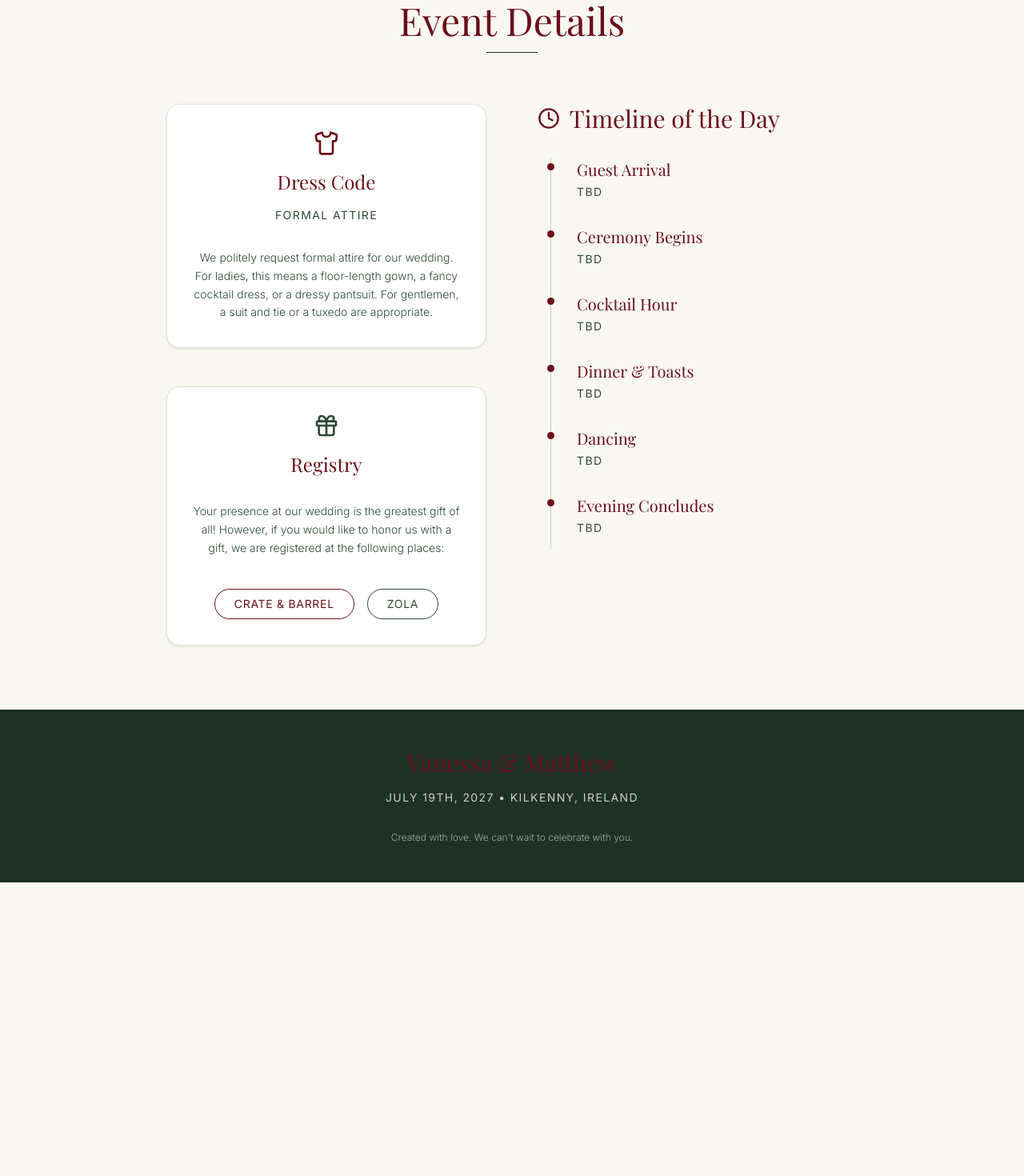
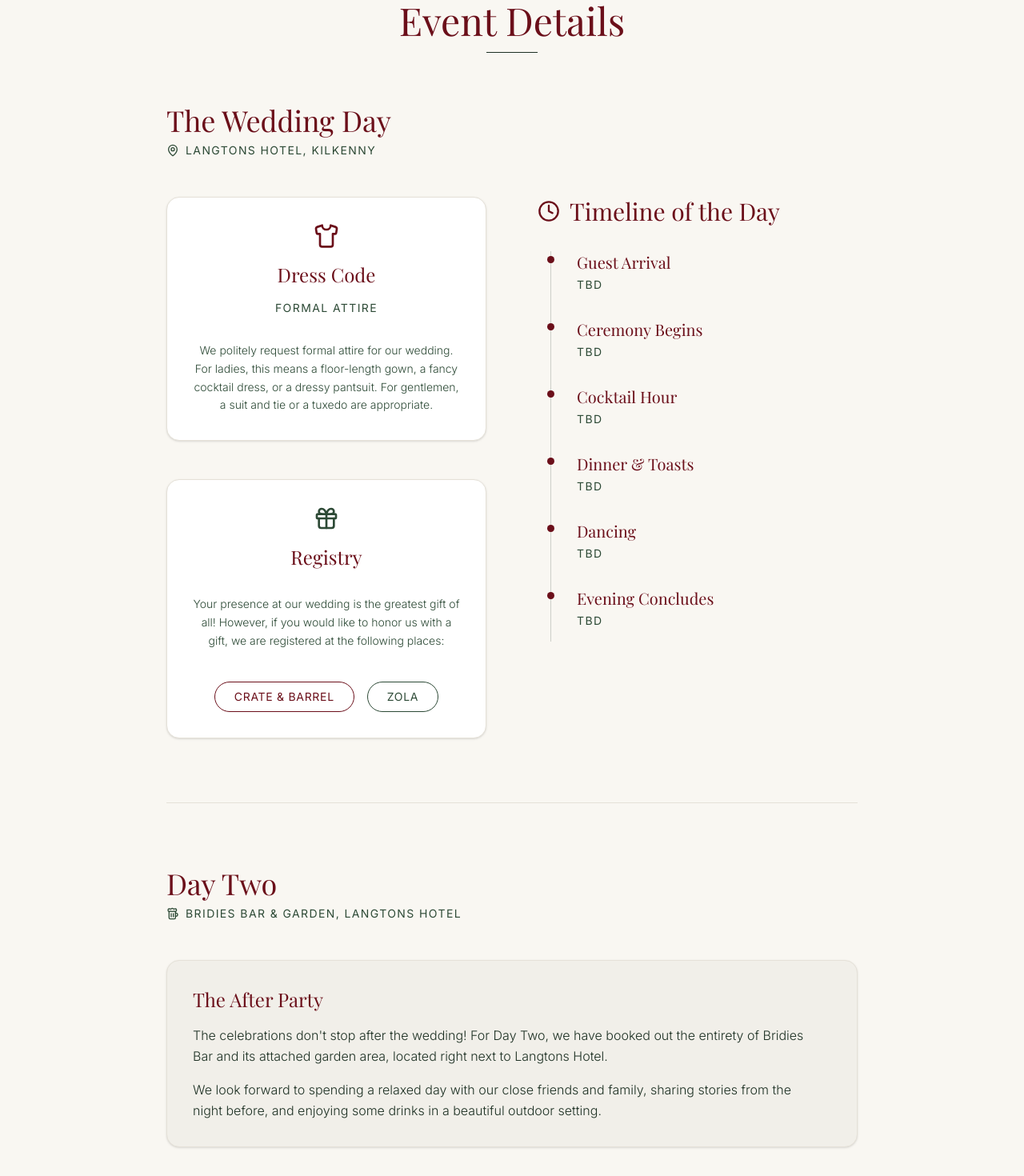
Before and after one commit to IrishCaveman/The-McCallions-Website, a React (Vite) app: page /event-details in a window 1280 px wide. Shown: the part 160-1630 px from the top of the page at 80% size. Before the commit the page ends 1263 px from the top, so only its background shows below. Built offline with nearby package versions, Linux system fonts and the light colour scheme; a web font is replaced by a local one.

Commit message:
feat: Update venue and accommodation details
Updates the accommodation page and venue page with the correct hotel names, descriptions, and parking information. Also adds the venue image to the `Where` page.

```diff
--- a/src/pages/Accommodation.tsx
+++ b/src/pages/Accommodation.tsx
@@ -23,7 +23,7 @@ export default function Accommodation() {
             <h2 className="font-serif text-3xl text-forest-900">Hotel Block Info</h2>
           </div>
           <div className="bg-cream-dark p-8 rounded-2xl shadow-sm border border-sand">
-            <h3 className="font-serif text-2xl text-maroon-800 mb-2">Kilkenny Ormonde Hotel</h3>
+            <h3 className="font-serif text-2xl text-maroon-800 mb-2">Langtons Hotel</h3>
             <p className="text-sm font-medium uppercase tracking-widest text-forest-800 mb-6">Primary Wedding Hotel</p>
             <p className="text-forest-900 font-light leading-relaxed mb-6">
               We have reserved a block of rooms for out-of-town guests at a discounted rate.
@@ -48,18 +48,18 @@ export default function Accommodation() {
           </div>
           <div className="grid md:grid-cols-2 gap-8">
             <div>
-              <h3 className="font-serif text-xl text-forest-900 mb-2">Lyrath Estate</h3>
+              <h3 className="font-serif text-xl text-forest-900 mb-2">Kilford Arms Hotel</h3>
               <p className="text-forest-800 font-light text-sm mb-4">
-                A beautiful luxury hotel slightly outside the city center. Offers a lovely spa and grounds.
+                A comfortable and welcoming hotel just a 3-minute walk from Langtons. Features a traditional Irish bar and excellent hospitality in the city center.
               </p>
-              <a href="#" className="text-maroon-800 hover:text-maroon-700 text-sm underline underline-offset-4">Visit Website</a>
+              <a href="https://www.kilfordarms.ie/" target="_blank" rel="noopener noreferrer" className="text-maroon-800 hover:text-maroon-700 text-sm underline underline-offset-4">Visit Website</a>
             </div>
             <div>
-              <h3 className="font-serif text-xl text-forest-900 mb-2">Pembroke Hotel</h3>
+              <h3 className="font-serif text-xl text-forest-900 mb-2">Kilkenny River Court Hotel</h3>
               <p className="text-forest-800 font-light text-sm mb-4">
-                Located right in the heart of Kilkenny, steps away from the Castle and local pubs.
+                Situated right beside the river and directly opposite the castle. A picturesque stay just a short 5-minute walk from Langtons.
               </p>
-              <a href="#" className="text-maroon-800 hover:text-maroon-700 text-sm underline underline-offset-4">Visit Website</a>
+              <a href="https://www.rivercourthotel.com/" target="_blank" rel="noopener noreferrer" className="text-maroon-800 hover:text-maroon-700 text-sm underline underline-offset-4">Visit Website</a>
             </div>
           </div>
         </section>
--- a/src/pages/EventDetails.tsx
+++ b/src/pages/EventDetails.tsx
@@ -1,5 +1,5 @@
 import { motion } from "motion/react";
-import { Clock, Shirt, Gift } from "lucide-react";
+import { Clock, Shirt, Gift, Beer, MapPin } from "lucide-react";
 
 export default function EventDetails() {
   const timeline = [
@@ -17,11 +17,20 @@ export default function EventDetails() {
       animate={{ opacity: 1, y: 0 }}
       exit={{ opacity: 0 }}
       transition={{ duration: 0.6 }}
-      className="py-20 px-4 max-w-4xl mx-auto"
+      className="py-20 px-4 max-w-4xl mx-auto space-y-20"
     >
       <div className="text-center mb-16">
         <h1 className="font-serif text-5xl text-maroon-800 mb-4">Event Details</h1>
         <div className="w-16 h-[1px] bg-forest-900 mx-auto" />
+      </div>
+
+      {/* Day One Section */}
+      <section>
+        <div className="text-center md:text-left mb-12">
+          <h2 className="font-serif text-4xl text-forest-900 mb-2">The Wedding Day</h2>
+          <p className="text-sm font-medium uppercase tracking-widest text-forest-800 flex items-center justify-center md:justify-start gap-2">
+            <MapPin size={16} /> Langtons Hotel, Kilkenny
+          </p>
         </div>
 
         <div className="grid md:grid-cols-2 gap-16">
@@ -31,7 +40,7 @@ export default function EventDetails() {
             <section className="bg-white p-8 border border-sand rounded-2xl shadow-sm">
               <div className="flex flex-col items-center text-center space-y-4">
                 <Shirt className="text-maroon-800" size={32} />
-              <h2 className="font-serif text-2xl text-forest-900">Dress Code</h2>
+                <h3 className="font-serif text-2xl text-forest-900">Dress Code</h3>
                 <p className="text-sm font-medium uppercase tracking-widest text-forest-800">Formal Attire</p>
                 <p className="text-forest-800 font-light text-sm leading-relaxed mt-4">
                   We politely request formal attire for our wedding.
@@ -45,7 +54,7 @@ export default function EventDetails() {
             <section className="bg-white p-8 border border-sand rounded-2xl shadow-sm">
               <div className="flex flex-col items-center text-center space-y-4">
                 <Gift className="text-forest-800" size={32} />
-              <h2 className="font-serif text-2xl text-forest-900">Registry</h2>
+                <h3 className="font-serif text-2xl text-forest-900">Registry</h3>
                 <p className="text-forest-800 font-light text-sm leading-relaxed mt-4">
                   Your presence at our wedding is the greatest gift of all!
                   However, if you would like to honor us with a gift, we are registered at the following places:
@@ -66,7 +75,7 @@ export default function EventDetails() {
           <section>
             <div className="flex items-center gap-3 mb-8">
               <Clock className="text-maroon-800" size={28} />
-            <h2 className="font-serif text-3xl text-forest-900">Timeline of the Day</h2>
+              <h3 className="font-serif text-3xl text-forest-900">Timeline of the Day</h3>
             </div>
 
             <div className="relative border-l border-forest-900/20 ml-4 space-y-8 pb-4">
@@ -74,13 +83,38 @@ export default function EventDetails() {
                 <div key={index} className="relative pl-8">
                   {/* Dot */}
                   <div className="absolute -left-[5px] top-1.5 w-[9px] h-[9px] rounded-full bg-maroon-800" />
-                <h3 className="font-serif text-xl text-forest-900">{item.event}</h3>
+                  <h4 className="font-serif text-xl text-forest-900">{item.event}</h4>
                   <p className="text-sm font-medium uppercase tracking-widest text-forest-800 mt-1">{item.time}</p>
                 </div>
               ))}
             </div>
           </section>
         </div>
+      </section>
+
+      <div className="w-full h-[1px] bg-sand" />
+
+      {/* Day Two Section */}
+      <section>
+        <div className="text-center md:text-left mb-12">
+          <h2 className="font-serif text-4xl text-forest-900 mb-2">Day Two</h2>
+          <p className="text-sm font-medium uppercase tracking-widest text-forest-800 flex items-center justify-center md:justify-start gap-2">
+            <Beer size={16} /> Bridies Bar & Garden, Langtons Hotel
+          </p>
+        </div>
+
+        <div className="bg-cream-dark p-8 border border-sand rounded-2xl shadow-sm">
+          <div className="max-w-3xl">
+            <h3 className="font-serif text-2xl text-maroon-800 mb-4">The After Party</h3>
+            <p className="text-forest-900 font-light leading-relaxed mb-4">
+              The celebrations don't stop after the wedding! For Day Two, we have booked out the entirety of Bridies Bar and its attached garden area, located right next to Langtons Hotel.
+            </p>
+            <p className="text-forest-900 font-light leading-relaxed">
+              We look forward to spending a relaxed day with our close friends and family, sharing stories from the night before, and enjoying some drinks in a beautiful outdoor setting.
+            </p>
+          </div>
+        </div>
+      </section>
     </motion.div>
   );
 }
--- a/src/pages/Where.tsx
+++ b/src/pages/Where.tsx
@@ -18,12 +18,11 @@ export default function Where() {
       <div className="grid md:grid-cols-2 gap-12 items-start">
         {/* Venue Image */}
         <div className="aspect-square bg-cream-dark overflow-hidden relative group rounded-2xl shadow-sm border border-sand">
-          {/* Note: I couldn't automatically save your uploaded photo into the code.
-              Please upload your photo to the file explorer on the left, name it 'venue.jpg', and place it in the public folder.
-              Then, change the 'src' below to '/venue.jpg' */}
+          {/* Note: I couldn't automatically save your attached chat photo into the code.
+              Please upload your photo to the file explorer on the left, name it 'venue.jpg', and place it in the public folder. */}
           <img
-            src="https://images.unsplash.com/photo-1507676184212-d0330a15233c?ixlib=rb-4.0.3&auto=format&fit=crop&w=1000&q=80"
-            alt="Langtons Hotel Set Theatre"
+            src="/Venue.png"
+            alt="Vanessa and Matthew at Langtons Hotel Set Theatre"
             className="w-full h-full object-cover transition-transform duration-700 group-hover:scale-105"
           />
         </div>
@@ -56,8 +55,7 @@ export default function Where() {
                 <div>
                   <h4 className="font-medium text-lg text-forest-900 mb-2">By Car</h4>
                   <p className="text-forest-800 font-light text-sm leading-relaxed">
-                    Parking is available at the castle and nearby city parking lots. Please let the attendant know you are
-                    with the Vanessa & Matthew wedding.
+                    Parking is available at the hotel, including two electric vehicle chargers. The drive time from Dublin city centre to the venue is approximately 90 minutes.
                   </p>
                 </div>
               </div>
@@ -69,8 +67,7 @@ export default function Where() {
                 <div>
                   <h4 className="font-medium text-lg text-forest-900 mb-2">By Train</h4>
                   <p className="text-forest-800 font-light text-sm leading-relaxed">
-                    For those arriving via Irish Rail to Kilkenny MacDonagh Station, the venue is a short 10-minute
-                    taxi ride or 15-minute walk through the beautiful town center.
+                    For those arriving via Irish Rail from Dublin Connolly to Kilkenny MacDonagh Station, we advise booking in advance to secure a significantly cheaper ticket. The venue is a short 5-minute taxi ride or 10-minute walk through the beautiful town center.
                   </p>
                 </div>
               </div>
```
Also changed, not shown: public/Venue.png (added), 1 other file (tests, documents, lock files or other folders). Lines whose indentation alone changed are shown as unchanged.
